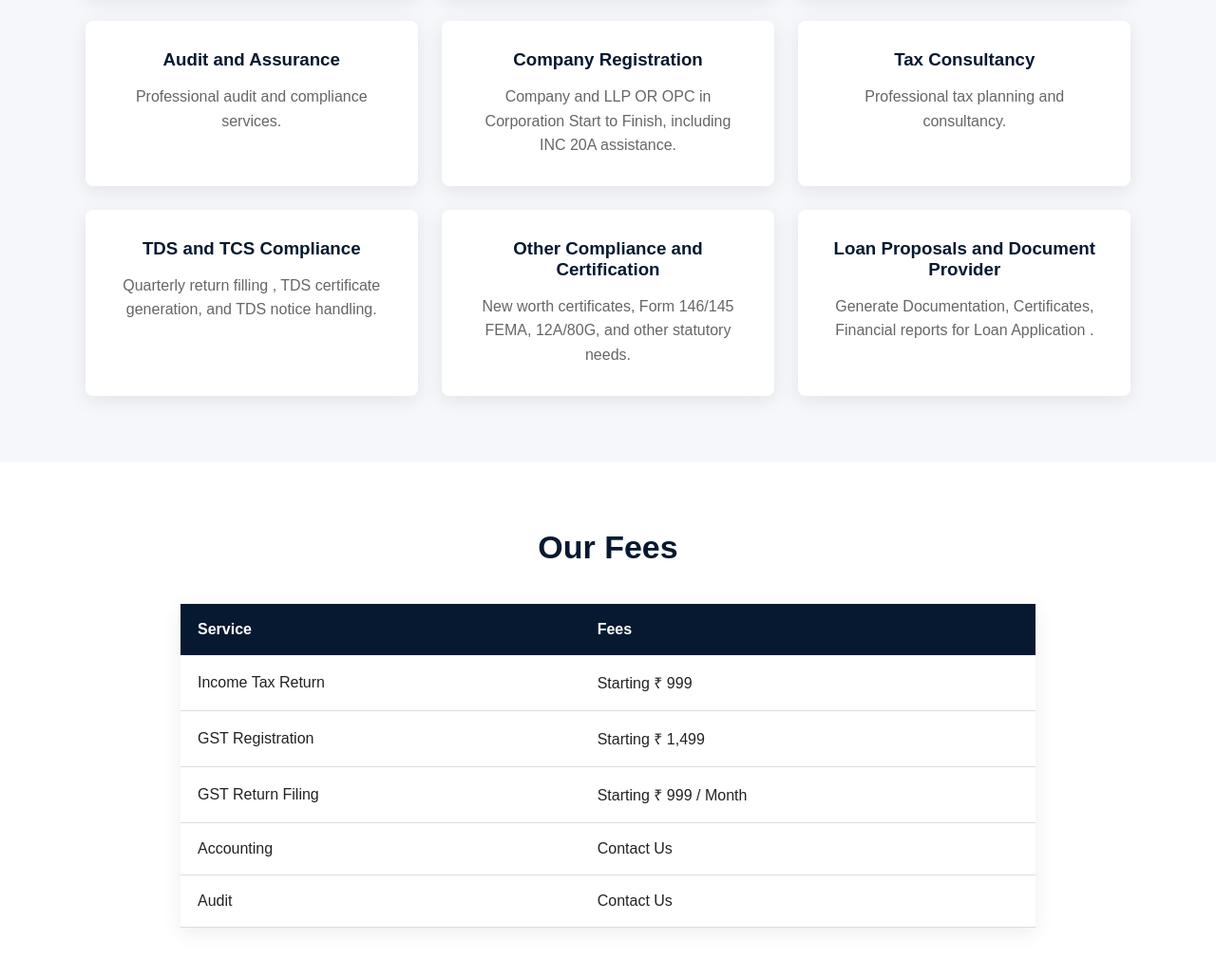
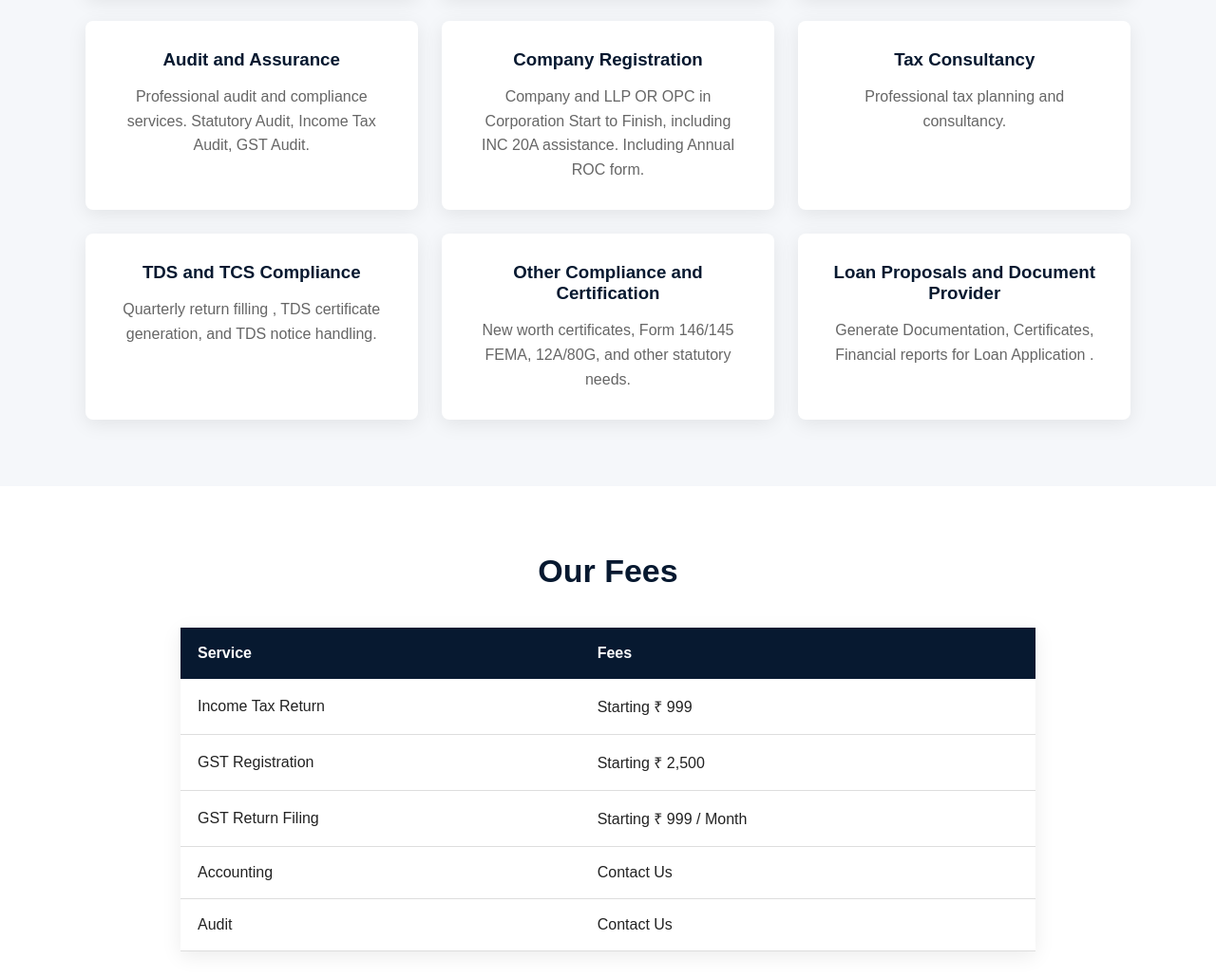
Before and after one commit to PratikHulawaleandAssociates/Pratik-Hulawale-and-Associates, a plain HTML site: page index.html in a window 1280 px wide. Shown: the part 1330-2360 px from the top of the page at 95% size. Drawn offline with Linux system fonts and the light colour scheme.

Commit message:
Fix HTML formatting and update service fees

```diff
--- a/index.html
+++ b/index.html
@@ -96,12 +96,15 @@
 
             <div class="card">
                 <h3>Audit and Assurance</h3>
-                <p>Professional audit and compliance services.</p>
+                <p>Professional audit and compliance services.
+                    Statutory Audit, Income Tax Audit, GST Audit.
+                </p>
             </div>
 
             <div class="card">
                 <h3>Company Registration</h3>
-                <p>Company and LLP OR OPC in Corporation Start to Finish, including INC 20A assistance.</p>
+                <p>Company and LLP OR OPC in Corporation Start to Finish, including INC 20A assistance.
+                    Including Annual ROC form.</p>
             </div>
 
             <div class="card">
@@ -151,7 +154,7 @@
 
             <tr>
                 <td>GST Registration</td>
-                <td>Starting ₹ 1,499</td>
+                <td>Starting ₹ 2,500</td>
             </tr>
 
             <tr>
```
